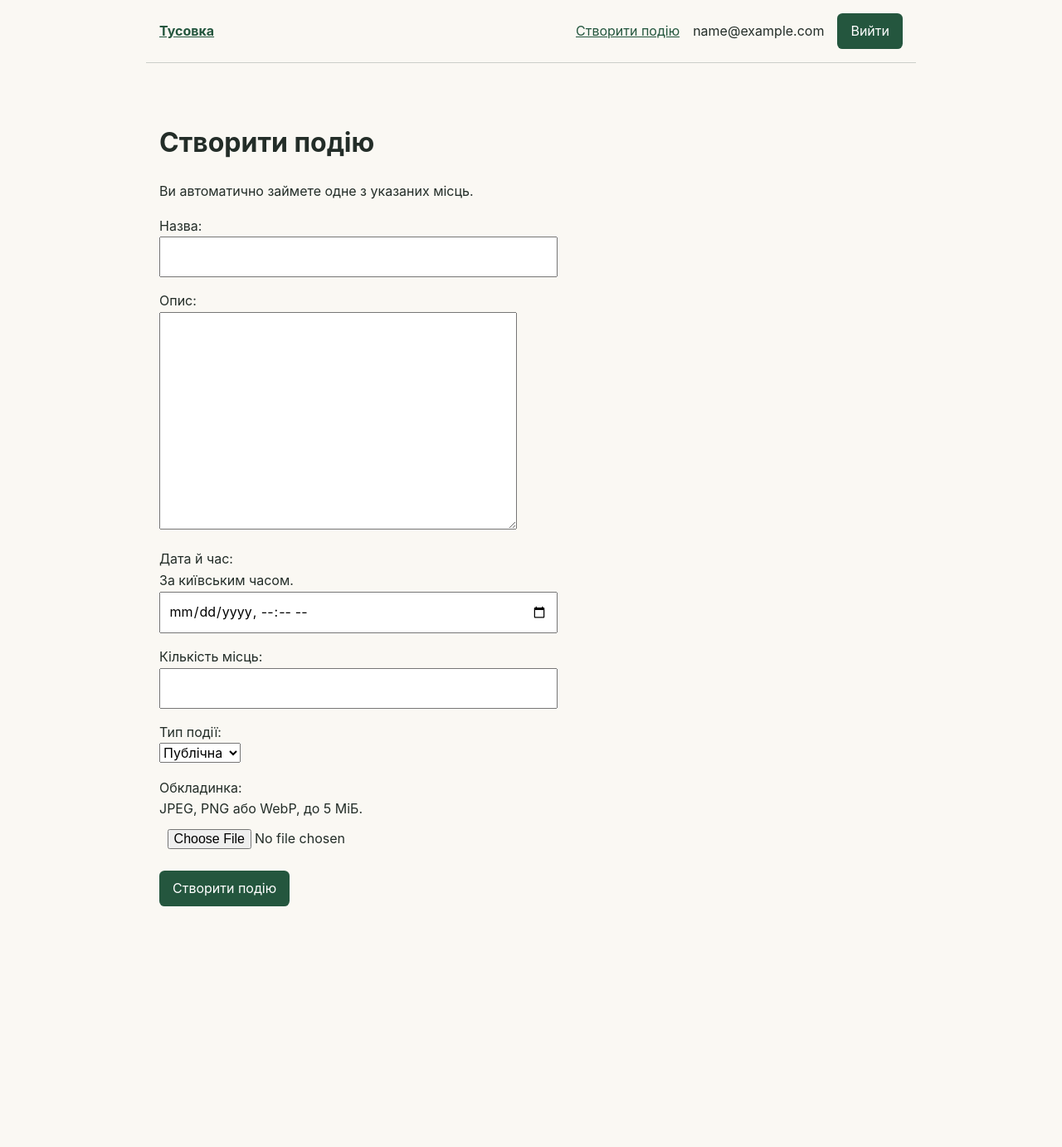
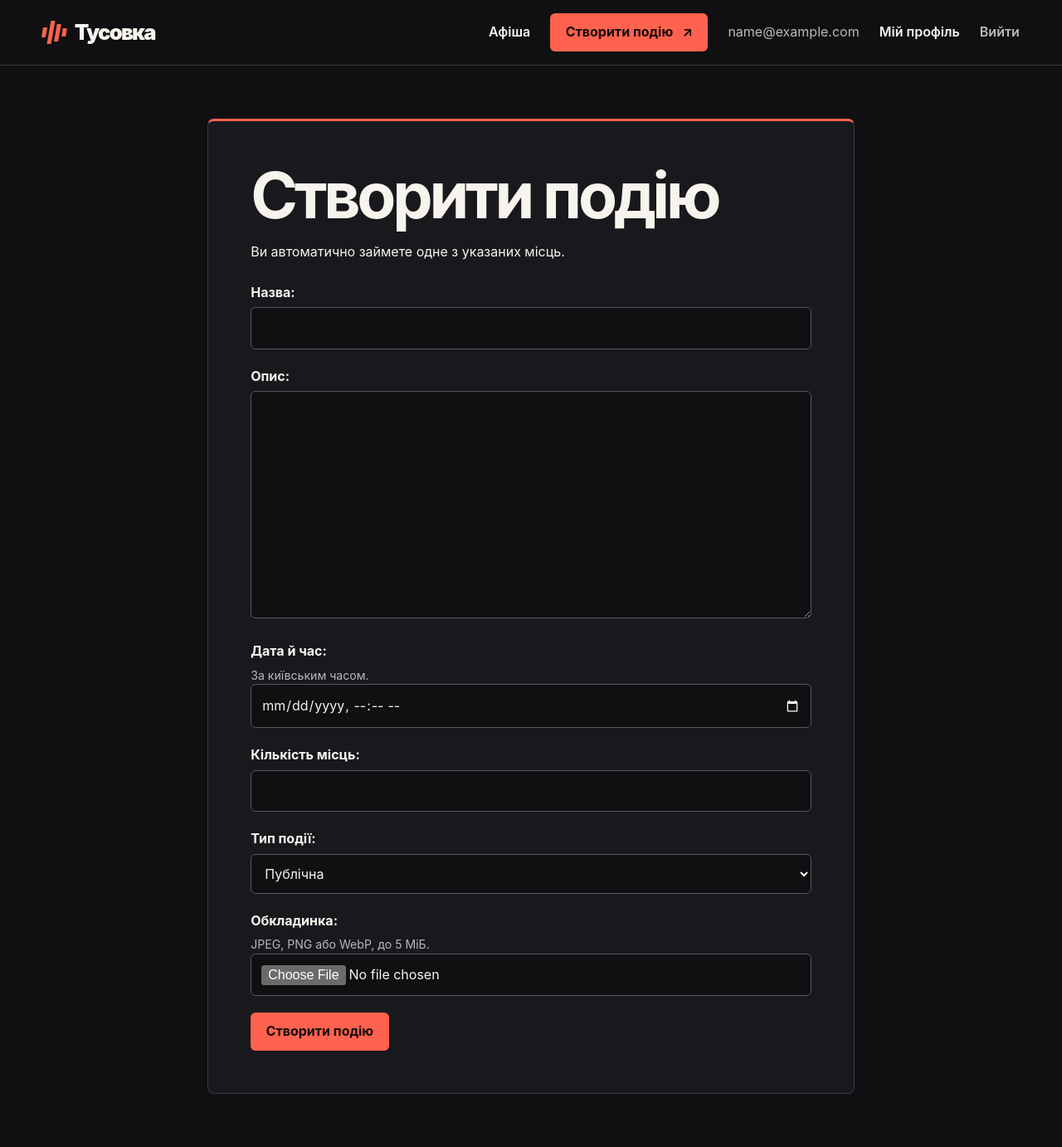
Before and after one commit to dimon0031/Agent_club_task1, a Django app: page /events/new/ in a window 1280 px wide. Shown: the whole page at 83% size. Before the commit the page ends 1092 px from the top, so only its background shows below. Run offline with Django 5.2, Linux system fonts and the light colour scheme; the visitor is signed in with stand-in values (Sample User, id 1); some libraries are stand-ins or nearby versions.

Commit message:
Refresh nightlife design and complete event management and seat counts

```diff
--- a/events/forms.py
+++ b/events/forms.py
@@ -4,7 +4,14 @@ from django import forms
 from django.utils import timezone
 from PIL import Image, ImageOps
 
-from .models import Event
+from .models import Comment, Event
+
+
+class CommentForm(forms.ModelForm):
+    class Meta:
+        model = Comment
+        fields = ["body"]
+        widgets = {"body": forms.Textarea(attrs={"rows": 3})}
 
 
 class EventForm(forms.ModelForm):
--- /dev/null
+++ b/events/static/events/night.css
@@ -0,0 +1,98 @@
+/* Night poster palette and type */
+:root {
+  color-scheme: dark;
+  --ink: #101012;
+  --surface: #19191d;
+  --line: #37373d;
+  --text: #f7f4ee;
+  --muted: #bcb8bd;
+  --signal: #ff624e;
+  font: 16px/1.55 Inter, "Segoe UI", sans-serif;
+}
+* { box-sizing: border-box; }
+body { margin: 0; background: var(--ink); color: var(--text); }
+.wrap { width: min(1240px, 92%); margin-inline: auto; }
+header { border-bottom: 1px solid var(--line); }
+nav { display: flex; align-items: center; flex-wrap: wrap; gap: 1.5rem; padding-block: 1rem; }
+a { color: inherit; text-underline-offset: .22em; }
+a:hover { color: var(--signal); }
+.brand { display: inline-flex; align-items: center; gap: .6rem; margin-right: auto; text-decoration: none; font-size: 1.6rem; font-weight: 900; letter-spacing: -.07em; }
+.wave { display: flex; align-items: center; gap: 3px; height: 28px; transform: skew(-10deg); }
+.wave b { width: 5px; height: 45%; background: var(--signal); }
+.wave b:nth-child(2) { height: 100%; }
+.wave b:nth-child(3) { height: 75%; }
+.wave b:nth-child(4) { height: 35%; }
+.nav-link, .quiet { font-weight: 600; text-decoration: none; }
+.account, small, .helptext { color: var(--muted); }
+.account { max-width: 22ch; overflow: hidden; text-overflow: ellipsis; }
+button, .pill, .poster-link { display: inline-flex; justify-content: center; align-items: center; gap: .7rem; min-height: 44px; padding: .65rem 1.15rem; border-radius: 6px; border: 0; background: var(--signal); color: #160c09; font: inherit; font-weight: 750; text-decoration: none; cursor: pointer; }
+button:hover, .pill:hover { background: #ff927e; color: #160c09; }
+.quiet { padding-inline: 0; background: transparent; color: var(--muted); }
+.quiet:hover { background: transparent; color: white; }
+:focus-visible { outline: 3px solid #ffe387; outline-offset: 4px; }
+h1,h2,h3 { margin: 0; font-family: Inter, "Arial Black", "Segoe UI", sans-serif; letter-spacing: -.055em; line-height: 1.02; overflow-wrap: anywhere; }
+.catalog-page { padding-block: 22px 5rem; }
+.poster, .detail-poster { isolation: isolate; position: relative; overflow: hidden; background: #431413; border-radius: 12px; }
+.poster::before, .detail-poster::before { content: ""; position: absolute; inset: 0; z-index: -2; background: url("night.webp") center / cover; }
+.poster-copy { padding: clamp(2rem,5vw,5rem); }
+.poster h1 { font-size: clamp(5rem,9.6vw,9rem); font-weight: 900; letter-spacing: -.085em; line-height: .86; }
+.poster em { font-family: Georgia,serif; font-weight: 400; letter-spacing: -.08em; }
+.poster-link { margin-top: 2rem; color: #171213; background: var(--text); }
+.poster-link:hover { background: white; color: #171213; }
+#catalog { margin-top: 3rem; scroll-margin-top: 1.5rem; }
+.catalog-head, .listing, .empty { display: flex; align-items: center; gap: 1.25rem; }
+.catalog-head { justify-content: space-between; margin-bottom: 1.4rem; flex-wrap: wrap; }
+.catalog-head h2 { font-size: clamp(2rem,4vw,3.4rem); }
+.search { display: flex; gap: .4rem; }
+.search input { max-width: 15rem; }
+.listing, .empty { border-top: 1px solid var(--line); padding: 1.4rem .5rem; }
+.listing:last-child, .empty { border-bottom: 1px solid var(--line); }
+.listing { text-decoration: none; }
+.listing:hover { background: var(--surface); }
+.listing time { display: grid; justify-items: center; min-width: 4rem; text-transform: uppercase; color: var(--signal); font: bold .75rem/1.2 monospace; }
+.listing time strong { font-size: 2rem; }
+.listing h3 { font-size: clamp(1.4rem,3vw,2.2rem); margin-bottom: .4rem; }
+.arrow { margin-left: auto; font-size: 1.5rem; }
+.empty { color: var(--muted); justify-content: space-between; flex-wrap: wrap; }
+.empty a { color: var(--text); }
+.interior { max-width: 780px; margin-block: clamp(2rem,5vw,5rem); padding: clamp(1.3rem,4vw,3.5rem); border: 1px solid var(--line); border-top: 3px solid var(--signal); border-radius: 8px; background: var(--surface); overflow-wrap: anywhere; }
+.interior h1, .detail-poster h1 { font-size: clamp(2.5rem,6vw,5rem); }
+.interior form { margin-top: 1.5rem; }
+.interior form > div { margin-bottom: 1.25rem; }
+label { display: block; font-weight: 650; margin-bottom: .35rem; }
+input, textarea, select { width: 100%; min-width: 0; padding: .75rem; border-radius: 6px; border: 1px solid #59565c; background: var(--ink); color: var(--text); font: inherit; }
+.helptext { font-size: .88rem; }
+.errorlist { color: #ffab9a; }
+.detail { margin-block: 1.5rem 5rem; }
+.detail-poster { padding: clamp(1.5rem,5vw,4rem); min-height: 18rem; display: grid; align-content: end; }
+.detail-poster img { position: absolute; inset: 0; z-index: -1; width: 100%; height: 100%; object-fit: cover; }
+.detail-poster::after { content: ""; z-index: -1; position: absolute; inset: 0; background: linear-gradient(0deg,rgba(0,0,0,.85),transparent 95%); }
+.detail-body { max-width: 760px; padding-block: 1rem; overflow-wrap: anywhere; }
+.detail-body label { margin-top: 2rem; }
+.detail-body section, .interior h1 + h2 { margin-top: 2rem; }
+.detail-body section { padding-top: 1.5rem; border-top: 1px solid var(--line); }
+#comments article { margin-top: 1rem; }
+#comments button { margin-top: .75rem; }
+.sr { position: absolute; width: 1px; height: 1px; overflow: hidden; clip-path: inset(50%); }
+@media (prefers-reduced-motion: no-preference) {
+  html { scroll-behavior: smooth; }
+  .poster::before { animation: develop 1.5s ease-out both; }
+  .poster-copy, .interior, .detail-body { animation: arrive .45s ease-out both; }
+  .arrow, button, .pill { transition: transform .2s, background-color .2s; }
+  .listing:hover .arrow { transform: translate(3px,-3px); }
+  button:active, .pill:active { transform: scale(.97); }
+  .brand:hover .wave b { animation: beat .5s ease-in-out alternate 4; }
+  .wave b:nth-child(2) { animation-delay: .12s; }
+  @keyframes beat { to { transform: scaleY(.45); } }
+  @keyframes arrive { from { opacity: .3; transform: translateY(10px); } }
+  @keyframes develop { from { transform: scale(1.04); } }
+}
+@media (max-width: 620px) {
+  nav { gap: .65rem; font-size: .88rem; }
+  .account { display: none; }
+  .poster::before { background-position: 65% center; }
+  .poster-copy { background: linear-gradient(90deg,#160707aa,transparent); }
+  .search { width: 100%; }
+  .search input { flex: 1; max-width: none; }
+  .empty p { margin: 0; }
+}
--- a/events/urls.py
+++ b/events/urls.py
@@ -2,6 +2,8 @@ from django.urls import path
 from . import views
 
 urlpatterns = [
+    path("profile/", views.profile, name="profile"),
+    path("events/<int:pk>/delete/", views.delete_event, name="event-delete"),
     path("events/<int:pk>/attendance/", views.attend, name="event-attend"),
     path("invite/<uuid:token>/attendance/", views.attend, name="invite-attend"),
     path("", views.catalog, name="home"),
--- a/events/views.py
+++ b/events/views.py
@@ -1,13 +1,15 @@
 from django.contrib import messages
 from django.contrib.auth.decorators import login_required
+from django.contrib.auth.views import redirect_to_login
 from django.db import connection, transaction
+from django.db.models import Count, F
 from django.http import HttpResponseBadRequest
-from django.views.decorators.http import require_POST
+from django.views.decorators.http import require_http_methods, require_POST
 from django.http import Http404, HttpResponse
 from django.shortcuts import get_object_or_404, redirect, render
 from django.utils import timezone
 
-from .forms import EventForm
+from .forms import CommentForm, EventForm
 from .models import Attendance, Event
 
 
@@ -17,7 +19,9 @@ def catalog(request):
     if query:
         events = events.filter(search_title__contains=query.casefold())
     return render(request, "home.html", {
-        "events": events.defer("cover").order_by("starts_at", "pk"), "query": query,
+        "events": events.defer("cover").annotate(
+            remaining=F("capacity") - Count("attendances")
+        ).order_by("starts_at", "pk"), "query": query,
     })
 
 
@@ -64,9 +68,43 @@ def visible_event(pk=None, token=None):
     return get_object_or_404(Event, visibility="public", pk=pk)
 
 
+@login_required
+def profile(request):
+    events = Event.objects.defer("cover").order_by("-starts_at", "pk")
+    return render(request, "events/profile.html", {
+        "created": events.filter(author=request.user),
+        "attending": events.filter(attendances__user=request.user),
+    })
+
+
+@login_required
+@require_http_methods(["GET", "POST"])
+def delete_event(request, pk):
+    event = get_object_or_404(Event, pk=pk, author=request.user)
+    if request.method == "POST":
+        event.delete()
+        return redirect("profile")
+    return render(request, "events/delete.html", {"event": event})
+
+
+@require_http_methods(["GET", "HEAD", "POST"])
 def detail(request, **lookup):
     event = visible_event(**lookup)
+    form = CommentForm(request.POST if request.method == "POST" else None)
+    if request.method == "POST":
+        if not request.user.is_authenticated:
+            return redirect_to_login(event.get_absolute_url())
+        if form.is_valid():
+            comment = form.save(commit=False)
+            comment.author = request.user
+            comment.event = event
+            comment.save()
+            return redirect(event.get_absolute_url() + "#comments")
     return render(request, "events/detail.html", {
+        "comment_form": form,
+        "comments": event.comments.select_related("author").order_by("created_at", "pk"),
+        "participants": event.attendances.select_related("user").order_by("pk")
+        if request.user.pk == event.author_id else None,
         "remaining": event.capacity - event.attendances.count(),
         "joined": request.user.is_authenticated and event.attendances.filter(user=request.user).exists(),
         "closed": event.starts_at <= timezone.now(),
--- a/templates/base.html
+++ b/templates/base.html
@@ -1,31 +1,27 @@
+{% load static %}
 <!doctype html>
 <html lang="uk">
-<head><meta charset="utf-8"><meta name="viewport" content="width=device-width, initial-scale=1">
-<title>{% block title %}Тусовка{% endblock %}</title>
-<style>
-* {box-sizing:border-box}
-body {margin:0; color:#232d28; background:#faf8f3; font:1rem/1.6 Inter,system-ui,sans-serif}
-nav,main {max-width:58rem; margin:auto; padding:1rem}
-nav {display:flex; align-items:center; gap:1rem; flex-wrap:wrap; border-bottom:1px solid #cbcfc9}
-nav a:first-child {margin-right:auto; font-weight:bold}
-a {color:#24563e}
-main {padding-top:3rem}
-main form {max-width:30rem}
-main form>div {margin-bottom:1rem}
-label,input {display:block}
-input {width:100%; padding:.6rem; font:inherit}
-button {background:#24563e; color:white; border:0; border-radius:.4rem; padding:.55rem 1rem; font:inherit; cursor:pointer}
-textarea,select {max-width:100%; font:inherit}
-.errorlist {color:#942a20}
-</style></head>
-<body><nav>
-<a href="{% url 'home' %}">Тусовка</a>
-{% if user.is_authenticated %}
-<a href="{% url 'event-create' %}">Створити подію</a>
-<span>{{ user.email }}</span>
-<form method="post" action="{% url 'logout' %}">{% csrf_token %}<button>Вийти</button></form>
-{% else %}
-<a href="{% url 'login' %}">Увійти</a>
-<a href="{% url 'register' %}">Зареєструватися</a>
-{% endif %}
-</nav><main>{% block content %}{% endblock %}</main></body></html>
+<head>
+  <meta charset="utf-8">
+  <meta name="viewport" content="width=device-width, initial-scale=1">
+  <meta name="theme-color" content="#101012">
+  <title>{% block title %}Тусовка{% endblock %}</title>
+  <link rel="stylesheet" href="{% static 'events/night.css' %}">
+</head>
+<body>
+<header><nav class="wrap" aria-label="Головне меню">
+  <a class="brand" href="{% url 'home' %}"><i class="wave" aria-hidden="true"><b></b><b></b><b></b><b></b></i>Тусовка</a>
+  <a class="nav-link" href="{% url 'home' %}#catalog">Афіша</a>
+  {% if user.is_authenticated %}
+    <a class="pill" href="{% url 'event-create' %}">Створити подію <span aria-hidden="true">↗</span></a>
+    <span class="account">{{ user.email }}</span>
+    <a class="nav-link" href="{% url 'profile' %}">Мій профіль</a>
+    <form method="post" action="{% url 'logout' %}">{% csrf_token %}<button class="quiet">Вийти</button></form>
+  {% else %}
+    <a class="nav-link" href="{% url 'login' %}">Увійти</a>
+    <a class="pill" href="{% url 'register' %}">Зареєструватися <span aria-hidden="true">↗</span></a>
+  {% endif %}
+</nav></header>
+<main class="wrap {% block layout %}interior{% endblock %}">{% block content %}{% endblock %}</main>
+</body>
+</html>
```
Also changed, not shown: AGENTS.md (+1 -0 lines), PLAN.md (+1 -1 lines), events/models.py (+7 -0 lines), events/test_events.py (+54 -0 lines), templates/events/delete.html (added, +9 -0 lines), templates/events/detail.html (+27 -2 lines), templates/events/profile.html (added, +9 -0 lines), templates/home.html (+29 -15 lines), events/migrations/0003_comment.py (added), events/static/events/night.webp (added).
